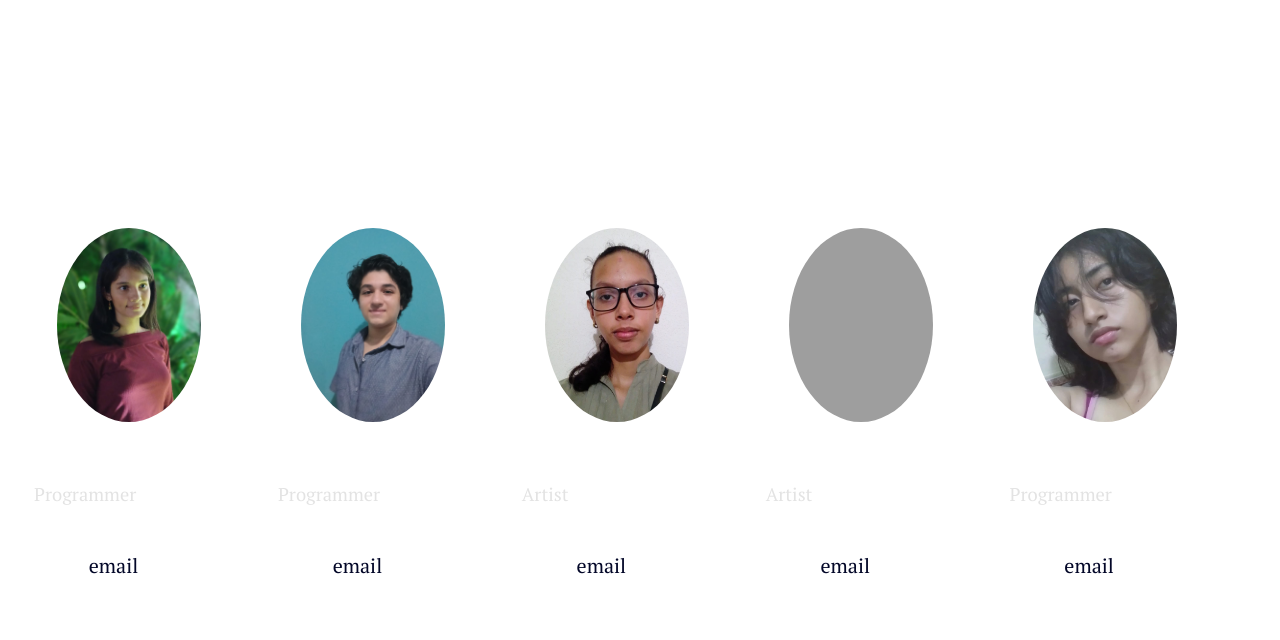
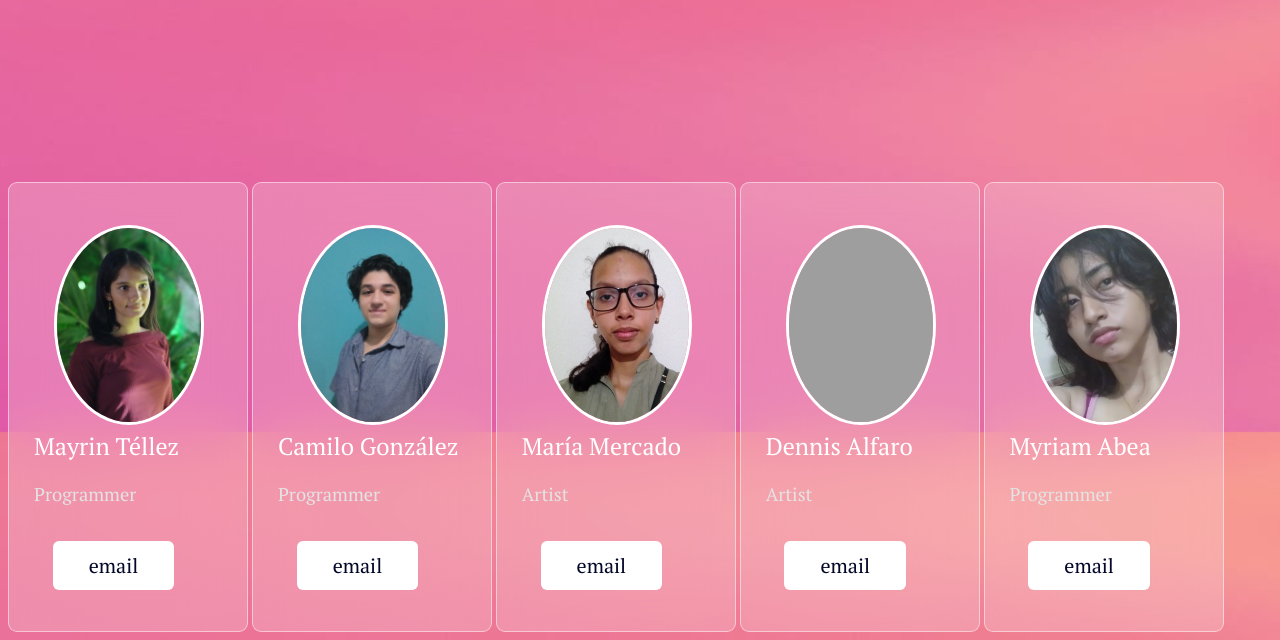
Before and after one commit to Mirai1602/ILust_your_mind, a plain HTML site: page Página web AUS.html in a window 1280 px wide. Shown: the part 218-858 px from the top of the page. Drawn offline with Linux system fonts and the light colour scheme; grey boxes are pictures that could not be loaded.

Commit message:
Update StyleAboutUs.css
.

```diff
--- a/StyleAboutUs.css
+++ b/StyleAboutUs.css
@@ -47,7 +47,7 @@ body{
     align-items: center;
     justify-content: center;
     min-height: 100vh;
-    background: url("pictures/FondoAU.jpeg")  no-repeat center;
+    background: url("FondoAU.jpeg")  no-repeat center;
     background-attachment: fixed;
     background-size: cover;
 }
```
